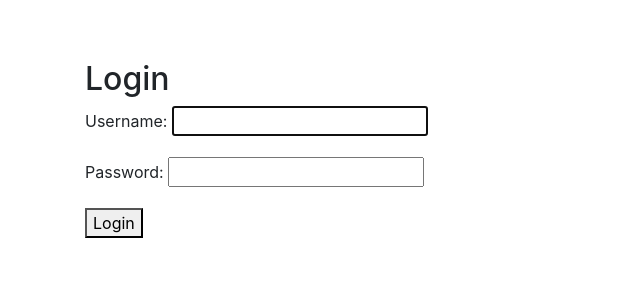
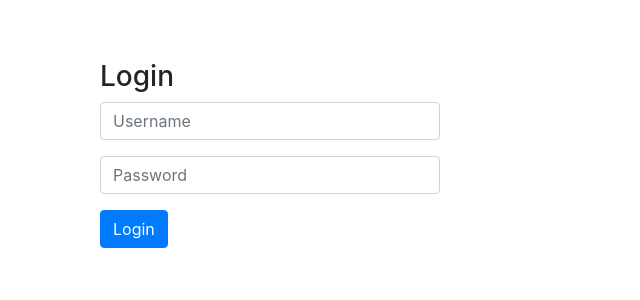
Before and after one commit to zhelyabuzhsky/changelogger, a Django app: page /login/ in a window 1280 px wide. Shown: the part 56-356 px from the top of the page, without its empty margins (0-640 px from the left). Run offline with Django 3.2, Linux system fonts and the light colour scheme; some libraries are stand-ins or nearby versions.

Commit message:
Modified login form

```diff
--- a/changelogs/templates/registration/login.html
+++ b/changelogs/templates/registration/login.html
@@ -1,11 +1,25 @@
 {% extends 'changelogs/base.html' %}
 
 {% block content %}
-    <h2>Login</h2>
-
-    <form method="post">
+    <form id="login-form" method="post" class="col-lg-4">
+        <h3>Login</h3>
         {% csrf_token %}
-        {{ form.as_p }}
-        <button type="submit">Login</button>
+        <div class="form-group">
+            <input id="id_username" name="username"
+                   type="text" class="form-control" placeholder="Username">
+        </div>
+        <div class="form-group">
+            <input id="id_password" name="password"
+                   type="password" class="form-control" placeholder="Password">
+        </div>
+        {% if form.errors %}
+            <div class="alert alert-danger" role="alert">
+                Your username and password didn't match.
+                Please try again.
+            </div>
+        {% endif %}
+        <input type="submit" value="Login"
+               class="btn btn-primary pull-right"/>
+        <input type="hidden" name="next" value="{{ next }}"/>
     </form>
 {% endblock %}
```
